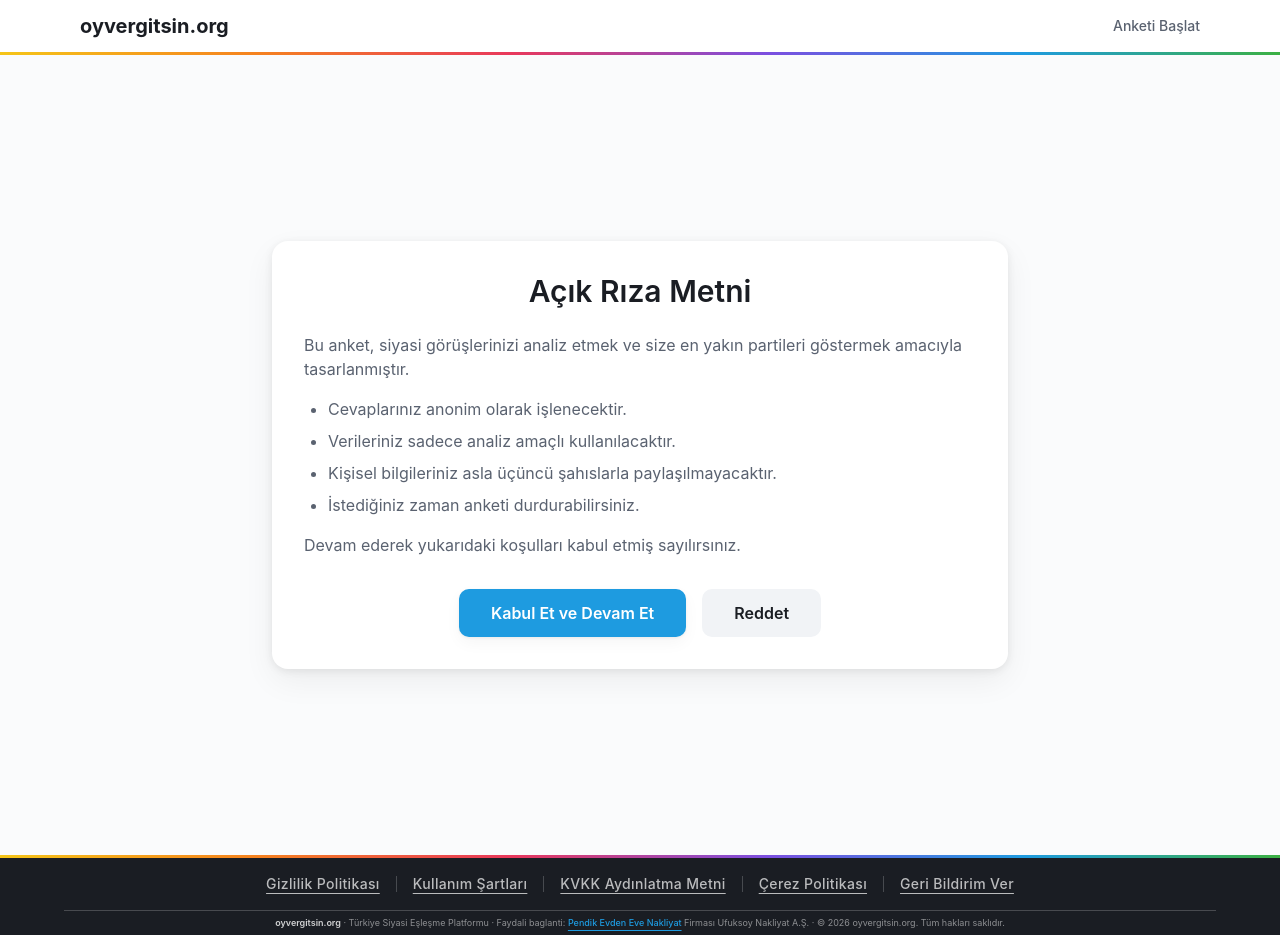
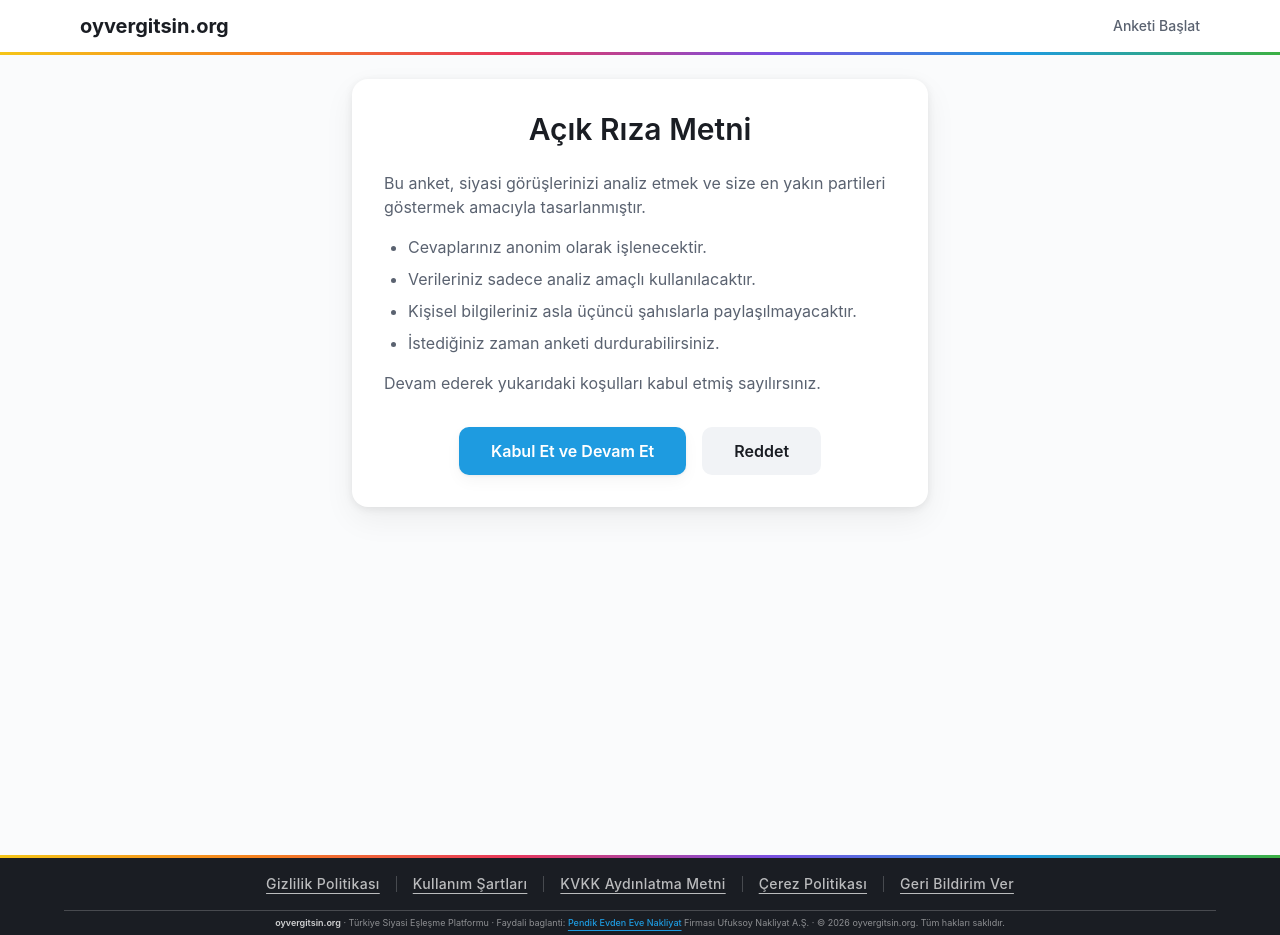
Before and after one commit to ubterzioglu/oyvergitsin, a Next.js app: page /consent in a window 1280 px wide. Built offline with nearby package versions, Linux system fonts and the light colour scheme; no server answers.

Commit message:
style: smooth answered/unanswered colors on survey nav, tighten consent layout
Question nav dots now show green (answered) or red (unanswered) with a
smooth color transition, and the consent page card matches the survey
card's width/top-aligned layout instead of centering with excess top space.

```diff
--- a/app/consent/page.tsx
+++ b/app/consent/page.tsx
@@ -54,9 +54,9 @@ export default function ConsentPage() {
   }
 
   return (
-    <div className="flex min-h-screen items-center justify-center bg-surface p-4">
-      <Container size="md">
-        <Card elevated>
+    <div className="min-h-screen bg-surface px-4 py-4 sm:py-6">
+      <Container size="md" className="flex flex-col items-center">
+        <Card elevated className="w-full max-w-xl">
           <h1 className="mb-6 text-center font-heading text-3xl font-semibold text-ink-primary">
             Açık Rıza Metni
           </h1>
--- a/app/survey/page.tsx
+++ b/app/survey/page.tsx
@@ -247,21 +247,19 @@ export default function SurveyPage() {
                 onClick={() => setCurrentQuestion(index)}
                 aria-label={`Soru ${index + 1}`}
                 aria-current={isActive}
-                className={`flex h-7 w-7 shrink-0 items-center justify-center rounded-full text-xs font-semibold transition-all ${
-                  isActive
-                    ? 'text-white shadow-soft ring-2 ring-offset-1'
+                className={`flex h-7 w-7 shrink-0 items-center justify-center rounded-full text-xs font-semibold text-white transition-colors duration-300 ${
+                  isActive ? 'shadow-soft ring-2 ring-offset-1' : 'shadow-soft'
+                }`}
+                style={{
+                  backgroundColor: isActive
+                    ? RAINBOW_ACCENTS[index % RAINBOW_ACCENTS.length]
                     : isAnswered
-                      ? 'bg-surface-muted text-ink-primary hover:bg-border'
-                      : 'bg-surface-card text-ink-secondary shadow-soft hover:text-ink-primary'
-                }`}
-                style={
-                  isActive
-                    ? {
-                        backgroundColor: RAINBOW_ACCENTS[index % RAINBOW_ACCENTS.length],
-                        ['--tw-ring-color' as string]: RAINBOW_ACCENTS[index % RAINBOW_ACCENTS.length],
-                      }
-                    : undefined
-                }
+                      ? '#3CB043'
+                      : '#E8385C',
+                  ['--tw-ring-color' as string]: isActive
+                    ? RAINBOW_ACCENTS[index % RAINBOW_ACCENTS.length]
+                    : undefined,
+                }}
               >
                 {index + 1}
               </button>
```
